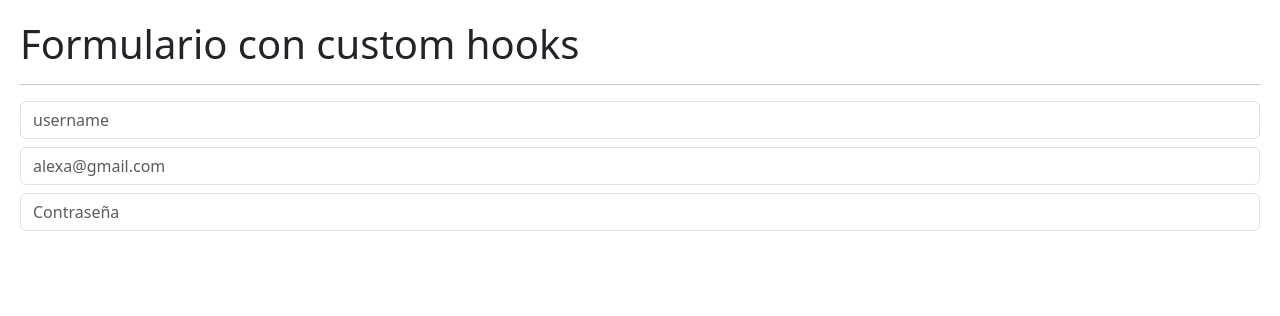
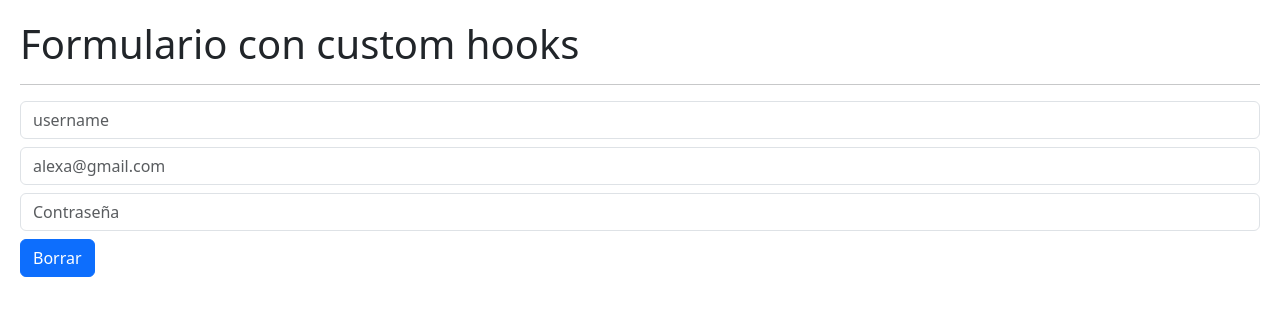
Before and after one commit to EdwinAlexanderBernardinoMoran/hookAppp, a React (Vite) app: page / in a window 1280 px wide. Shown: the top 316 px of the page. Built offline with nearby package versions, Linux system fonts and the light colour scheme.

Commit message:
S9 - Tarea - Implementar funcionalidad de Reset

```diff
--- a/src/hooks/useForm.js
+++ b/src/hooks/useForm.js
@@ -8,11 +8,16 @@ export const useForm = (initialForm = {}) => {
       setForm({
         ...formState,
         [name]: value
-        })
+    });
+  }
+
+  const onResetForm = () => {
+    setForm(initialForm);
   }
 
   return {
     formState,
-    onInputChange
+    onInputChange,
+    onResetForm
   }
 }
--- a/src/useEffect/FormWithCustomHook.jsx
+++ b/src/useEffect/FormWithCustomHook.jsx
@@ -3,7 +3,7 @@ import { useForm } from "../hooks/useForm";
 
 export const FormWithCustomHook = () => {
 
-  const { formState, onInputChange } = useForm({
+  const { formState, onInputChange, onResetForm } = useForm({
     username: '',
     email: '',
     password: ''
@@ -31,6 +31,8 @@ export const FormWithCustomHook = () => {
     <input type="text" className="form-control" placeholder="username" name="username" value={ username} onChange={ onInputChange }/>
     <input type="email" className="form-control mt-2" placeholder="alexa@gmail.com" name="email" value={ email } onChange={ onInputChange } />
     <input type="password" className="form-control mt-2" placeholder="Contraseña" name="password" value={ password } onChange={ onInputChange } />
+
+    <button className="btn btn-primary mt-2" onClick={ onResetForm }>Borrar</button>
     </>
   )
 }
```
Lines whose indentation alone changed are shown as unchanged.
